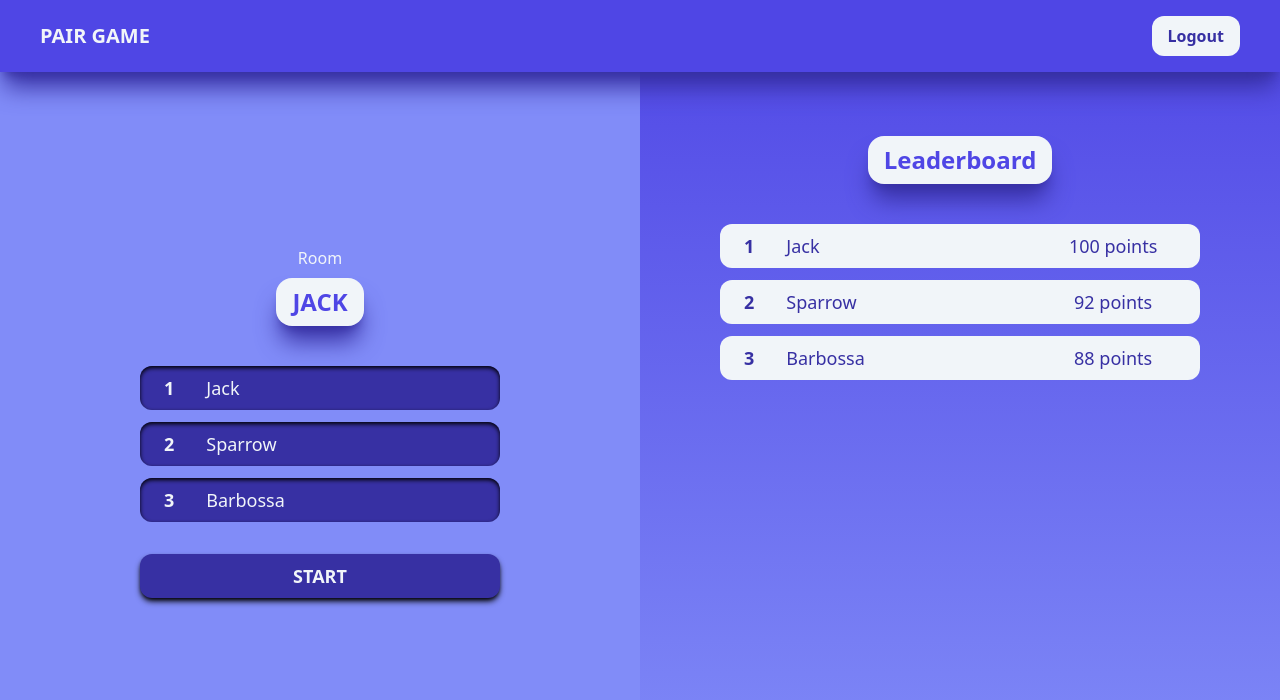
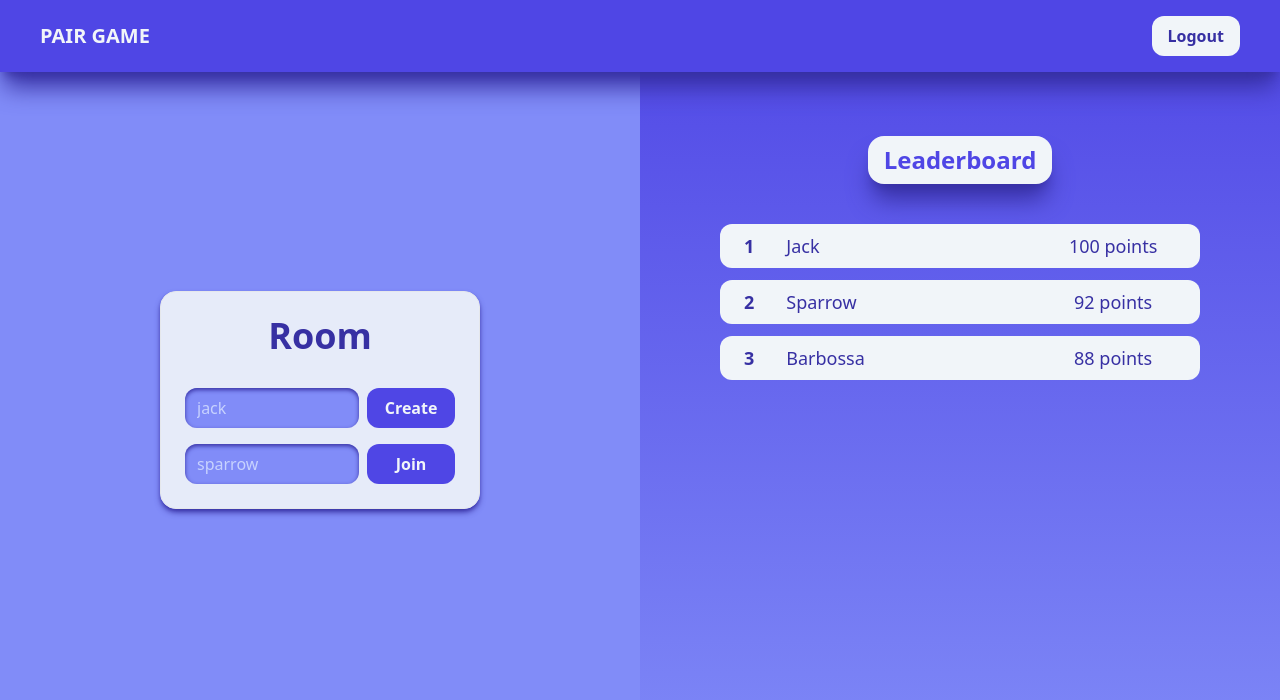
Before and after one commit to RMT42-Group-1/client-side, a React (Vite) app in the folder client/: page / in a window 1280 px wide. Shown: the top 700 px of the page. Built offline with nearby package versions, Linux system fonts and the light colour scheme; what tailwindcss-3d would draw is missing.

Commit message:
refactor: all transition effect

```diff
--- a/client/src/component/LeaderboardBar.jsx
+++ b/client/src/component/LeaderboardBar.jsx
@@ -2,7 +2,7 @@ import PropTypes from 'prop-types';
 
 const LeaderboardBar = ({ data }) => {
 	return (
-		<div className="w-full p-2 flex justify-center gap-4 bg-slate-100 rounded-xl text-lg hover:shadow-lg hover:shadow-indigo-900 hover:scale-105 transition delay-75 ease-in-out hover:bg-teal-300">
+		<div className="w-full p-2 flex justify-center gap-4 bg-slate-100 rounded-xl text-lg hover:shadow-lg hover:shadow-indigo-900 hover:scale-105 hover:bg-teal-300 transition-all delay-75 ease-in-out">
 			<div className="px-4 font-bold text-lg text-center">{data.id}</div>
 			<div className="w-2/4 font-medium">{data.name}</div>
 			<div className="flex-1 font-medium text-center">{data.point} points</div>
--- a/client/src/pages/Home.jsx
+++ b/client/src/pages/Home.jsx
@@ -5,8 +5,8 @@ import Room from './Room';
 const Home = () => {
 	return (
 		<div className="w-full h-screen flex ">
-			{/* <MainRoom /> */}
-			<Room />
+			<MainRoom />
+			{/* <Room /> */}
 			<Leaderboard />
 		</div>
 	);
--- a/client/src/pages/Login.jsx
+++ b/client/src/pages/Login.jsx
@@ -22,7 +22,7 @@ const Login = () => {
 		<div className="w-full h-screen flex">
 			<div className="half-bg bg-gradient-to-r from-indigo-800 w-1/2"></div>
 			<div className="main form w-1/2 flex justify-center items-center">
-				<form className="w-4/6 py-14 px-12 flex flex-col gap-4 justify-center items-center bg-gradient-to-r from-indigo-400 to-indigo-800 text-slate-100 rounded-3xl shadow-2xl hover:shadow-indigo-600 hover:shadow-2xl hover:scale-105 transition delay-100">
+				<form className="w-4/6 py-14 px-12 flex flex-col gap-4 justify-center items-center bg-gradient-to-r from-indigo-400 to-indigo-800 text-slate-100 rounded-3xl shadow-2xl hover:shadow-indigo-600 hover:shadow-2xl hover:scale-105 transition-all delay-100">
 					<div className="title text-4xl mb-10">Login</div>
 					<Input
 						type="email"
--- a/client/src/pages/MainRoom.jsx
+++ b/client/src/pages/MainRoom.jsx
@@ -21,7 +21,7 @@ const MainRoom = () => {
 						<input
 							type="submit"
 							value="Create"
-							className="py-2 px-4 w-1/3 bg-indigo-600 rounded-xl text-slate-100 cursor-pointer font-bold hover:shadow-xl hover:shadow-indigo-600 hover:scale-105 active:scale-90"
+							className="py-2 px-4 w-1/3 bg-indigo-600 rounded-xl text-slate-100 cursor-pointer font-bold hover:shadow-xl hover:shadow-indigo-600 hover:scale-105 active:scale-90 transition-all"
 						/>
 					</form>
 					<form className="w-full flex gap-2">
@@ -35,7 +35,7 @@ const MainRoom = () => {
 						<input
 							type="submit"
 							value="Join"
-							className="py-2 px-4 w-1/3 bg-indigo-600 rounded-xl text-slate-100 cursor-pointer font-bold hover:shadow-xl hover:shadow-indigo-600 hover:scale-105 active:scale-90"
+							className="py-2 px-4 w-1/3 bg-indigo-600 rounded-xl text-slate-100 cursor-pointer font-bold hover:shadow-xl hover:shadow-indigo-600 hover:scale-105 active:scale-90 transition-all"
 						/>
 					</form>
 				</div>
--- a/client/src/pages/Register.jsx
+++ b/client/src/pages/Register.jsx
@@ -22,7 +22,7 @@ const Register = () => {
 		<div className="w-full h-screen flex">
 			<div className="half-bg  bg-gradient-to-r from-indigo-800 w-1/2"></div>
 			<div className="main form w-1/2 flex justify-center items-center">
-				<form className="w-4/6 py-14 px-12 flex flex-col gap-4 justify-center items-center bg-gradient-to-r from-indigo-400 to-indigo-800 text-slate-100 rounded-3xl shadow-2xl hover:shadow-indigo-600 hover:shadow-2xl hover:scale-105 transition delay-100">
+				<form className="w-4/6 py-14 px-12 flex flex-col gap-4 justify-center items-center bg-gradient-to-r from-indigo-400 to-indigo-800 text-slate-100 rounded-3xl shadow-2xl hover:shadow-indigo-600 hover:shadow-2xl hover:scale-105 transition-all delay-100">
 					<div className="title text-4xl mb-10">Create Account</div>
 					<Input
 						value={user.username}
```
